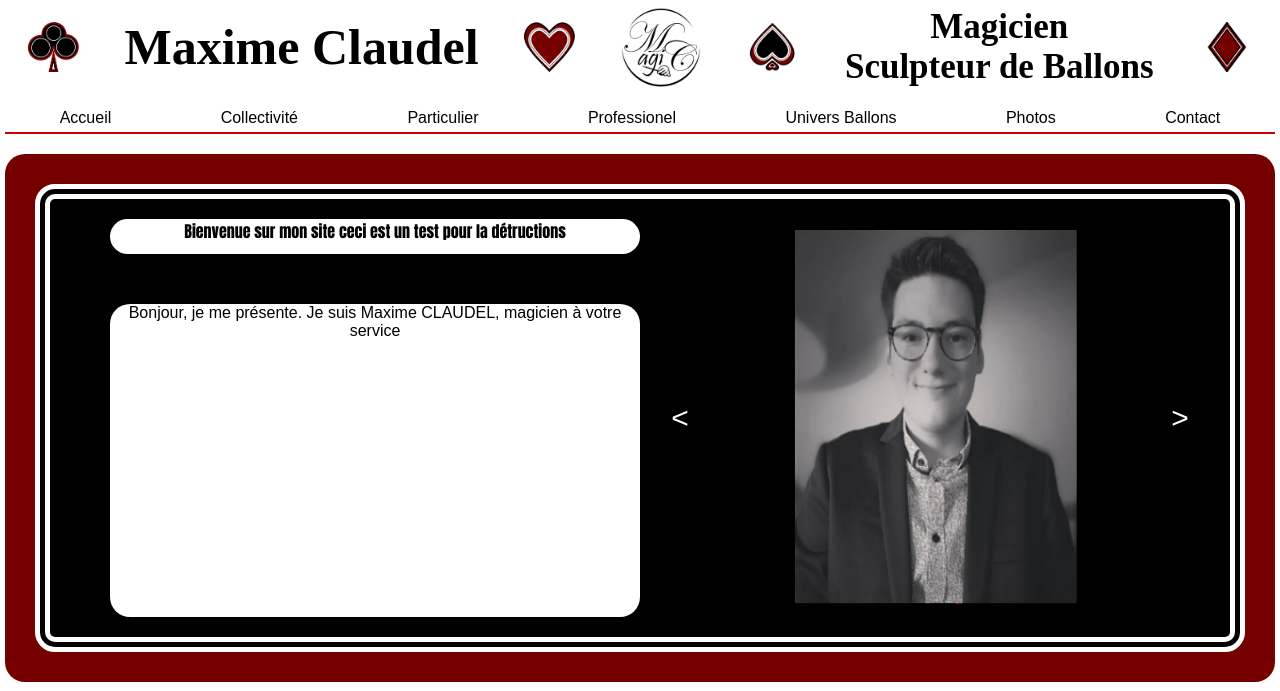
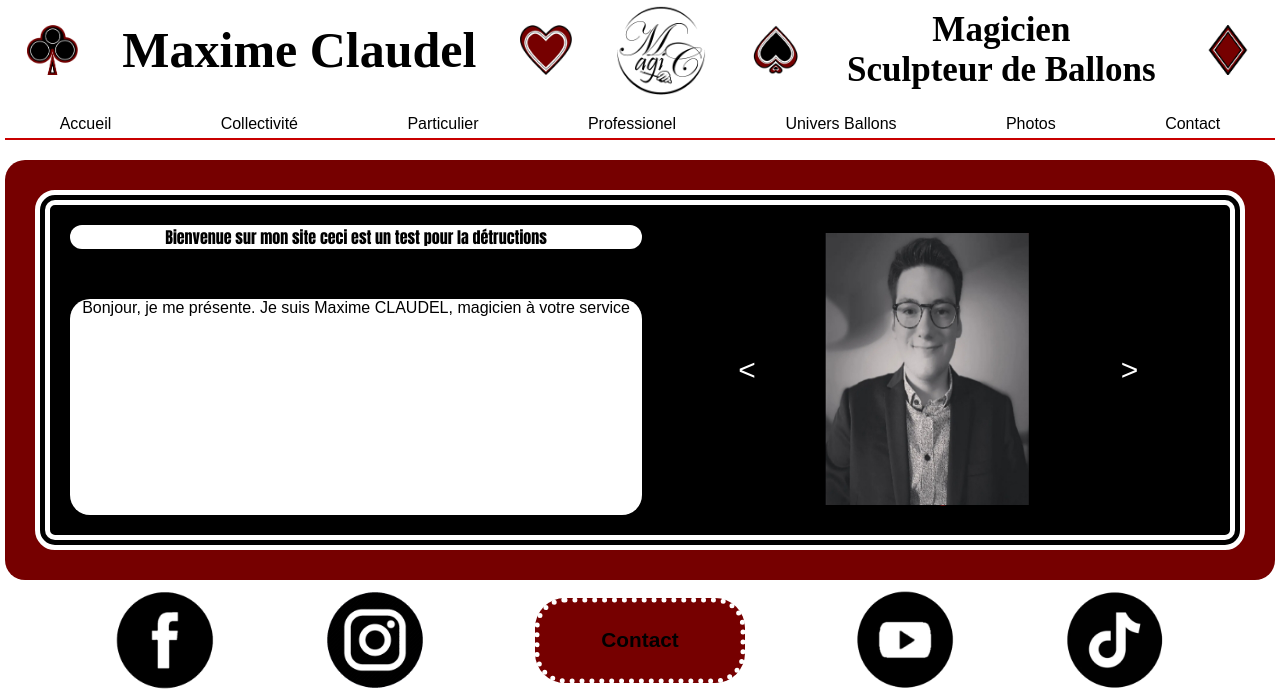
Before and after one commit to mcmagic54/mcmagic54, a PHP site: page / in a window 1280 px wide. Shown: the top 691 px of the page. Run offline with PHP 8.4, Linux system fonts and the light colour scheme.

Commit message:
dimension_optimiser

```diff
--- a/public_html/styles/content.css
+++ b/public_html/styles/content.css
@@ -101,16 +101,15 @@ iframe {
     }
     .accueil .bordure_noir {
         padding: 20px;
-        padding-left: 60px;
-        padding-right: 35px;
         display: grid; /* Mise en grille */
         grid-template-areas: ". img" ". img";
-        gap: 50px 25px;
-        grid-template-columns: 1fr 1fr;
+        gap: 50px 90px;
         grid-template-rows: 1fr 9fr;
     }
     .accueil-img {
         grid-area: img;
+        max-width: 80%;
+        padding-right: 30px;
     }
     .accueil-text {
         margin: 0px;
--- a/public_html/styles/header.css
+++ b/public_html/styles/header.css
@@ -58,7 +58,7 @@ header .brand {
         padding-bottom:10px ;
     }
     .brand img.logo {
-        width: 80px;
+        width: 90px;
         max-width: unset;
         max-height: unset;
         margin: 0;
```
